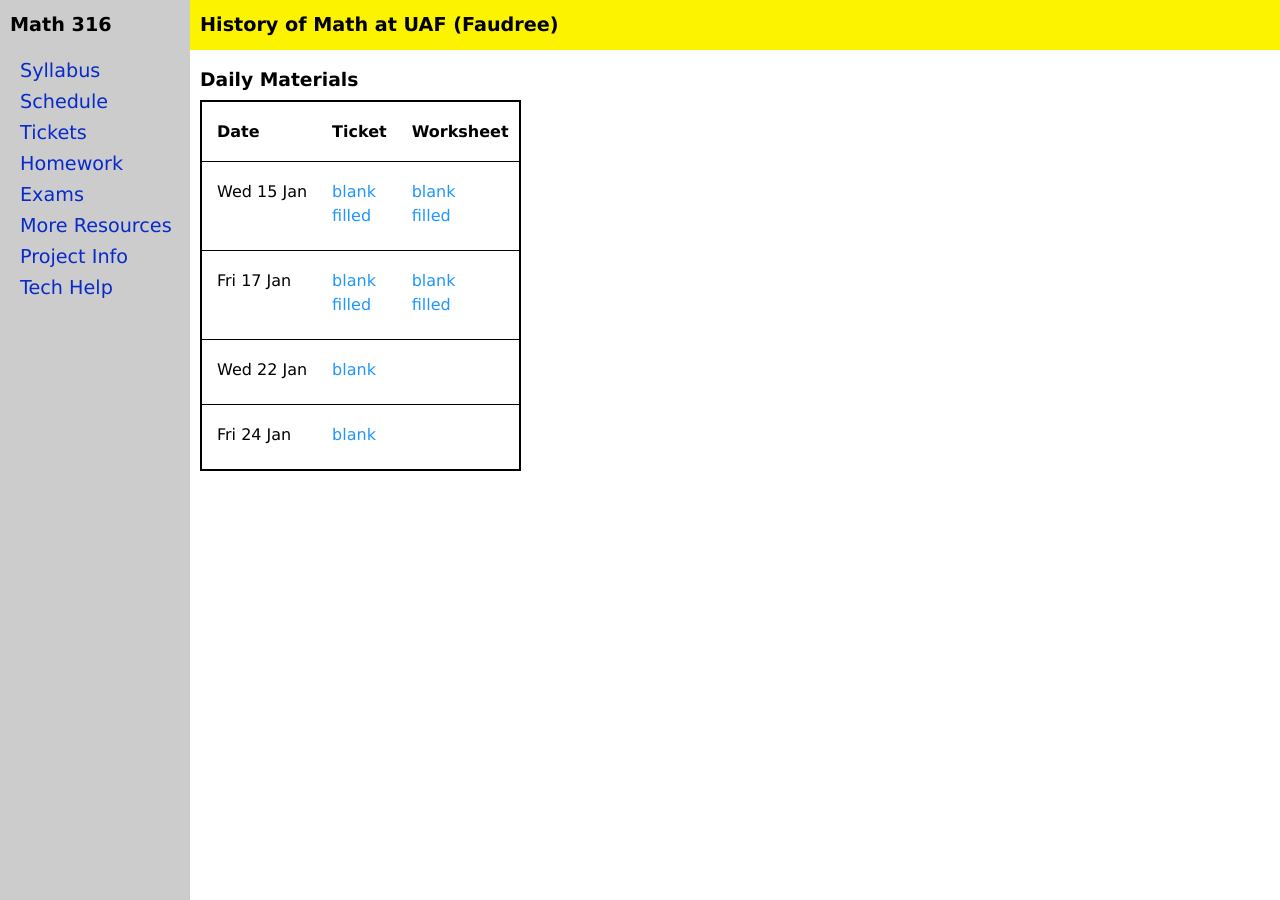
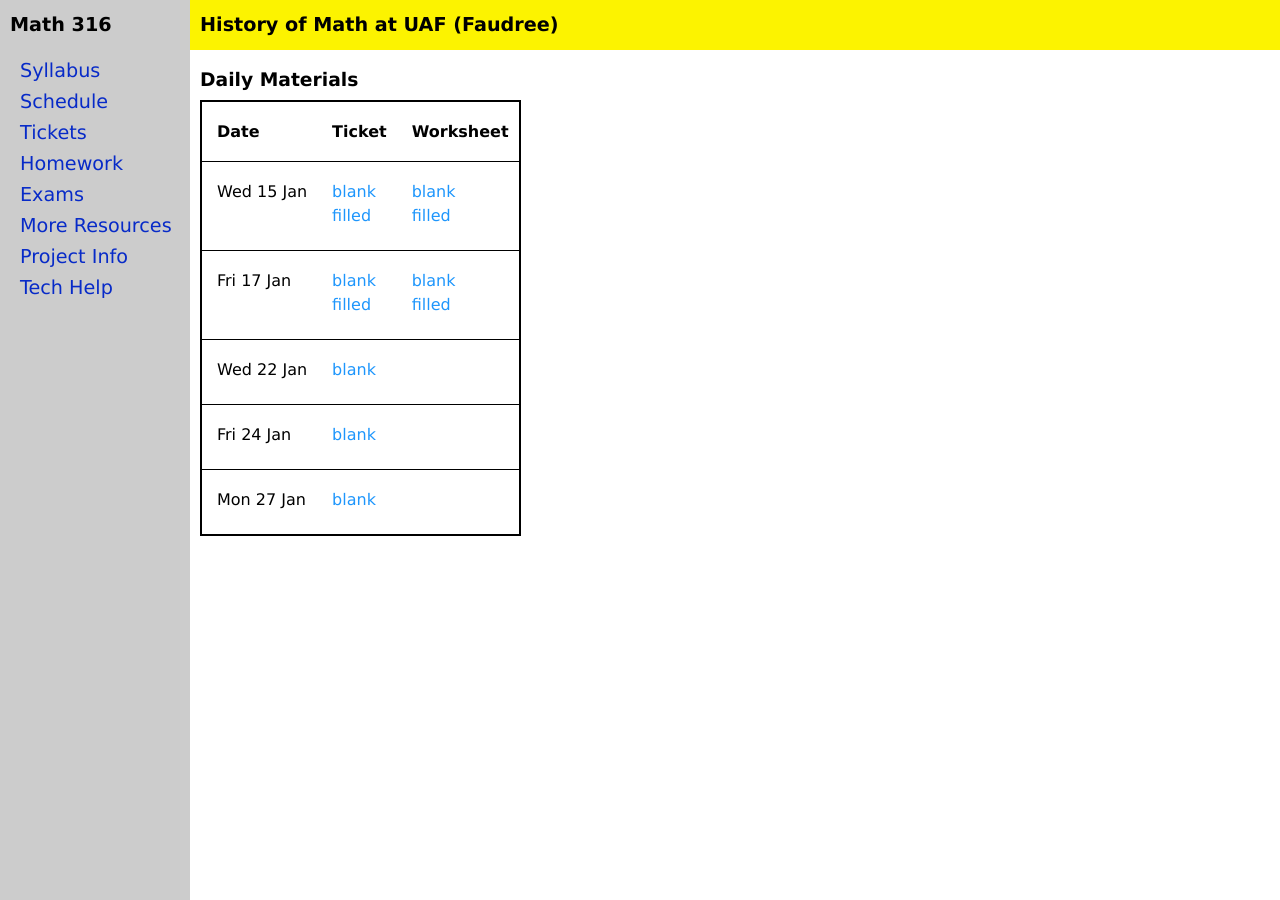
Before and after one commit to jrfaudree/HOM, a Jekyll site: the page built from tickets.md, in a window 1280 px wide. Built offline with Jekyll 4.4.1, drawn with Linux system fonts in a browser that asks for light colours.

Commit message:
Update ticket_s2025.yml

```diff
--- a/_data/ticket_s2025.yml
+++ b/_data/ticket_s2025.yml
@@ -18,3 +18,8 @@
   tfilled:
   worksheet:
   wfilled:
+- day: Mon 27 Jan
+  ticket: https://jrfaudree.github.io/HOM/assets/tickets/t5.pdf
+  tfilled:
+  worksheet:
+  wfilled:
```
